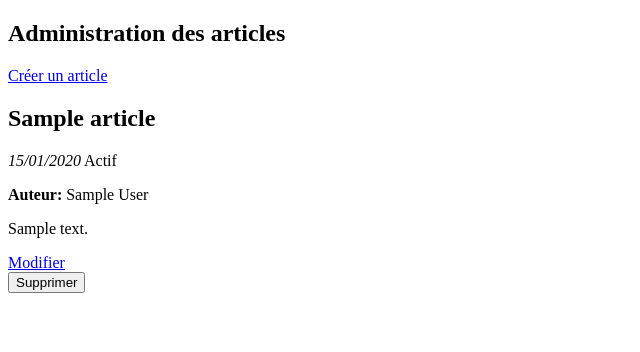
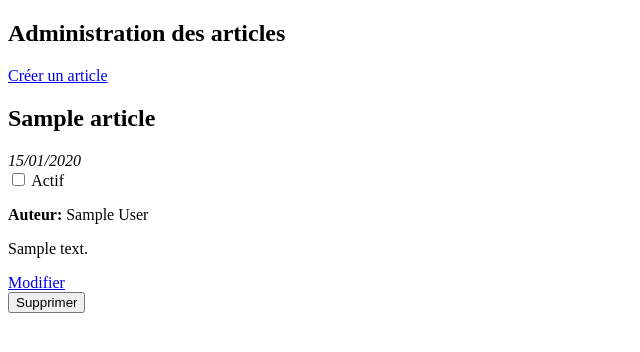
Before and after one commit to Pierre-brtrd/sf_iw_esgi_2024, a Symfony app: template templates/backend/article/index.html.twig in a window 1280 px wide. Shown: the part 112-464 px from the top of the page, without its empty margins (0-640 px from the left). Run offline with Twig, Linux system fonts and the light colour scheme; the template is opened without the code that fills it: most values are stand-ins (such as "Sample title", 1, 10 or a date in 2020); some libraries are stand-ins or nearby versions.

Commit message:
feat(switch): add swith html

```diff
--- a/templates/backend/article/index.html.twig
+++ b/templates/backend/article/index.html.twig
@@ -18,7 +18,12 @@
 						</div>
 						<div class="card-body">
 							<em>{{ article.createdAt|date('d/m/Y') }}</em>
-							<span class="badge bg-{{ article.enabled ? 'success' : 'danger' }}">{{ article.enabled ? 'Actif' : 'Inactif' }}</span>
+
+							<div class="form-check form-switch" data-id="{{ article.id }}">
+								<input class="form-check-input" type="checkbox" id="switch-article-{{ article.id }}"/>
+								<label class="form-check-label badge bg-{{ article.enabled ? 'success' : 'danger' }}" for="switch-article-{{ article.id }}">{{ article.enabled ? 'Actif' : 'Inactif' }}</label>
+							</div>
+
 							<p>
 								<strong>Auteur:</strong>
 								{{ article.user.fullName }}
```
